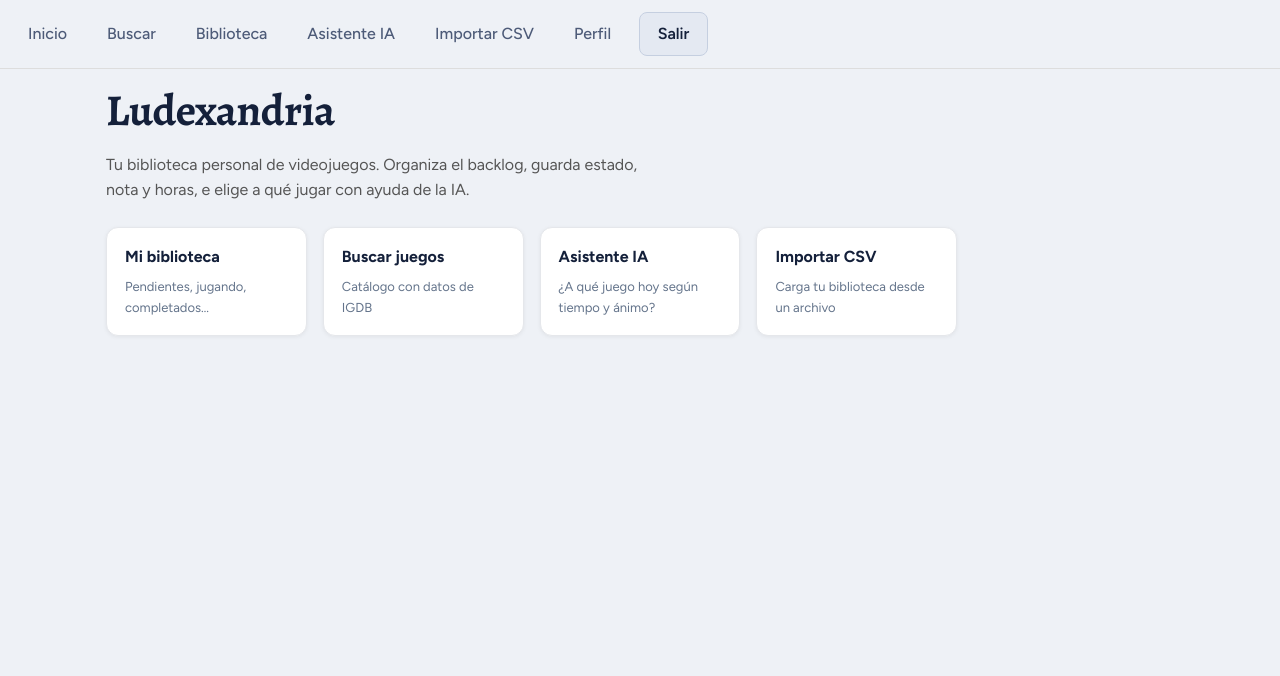
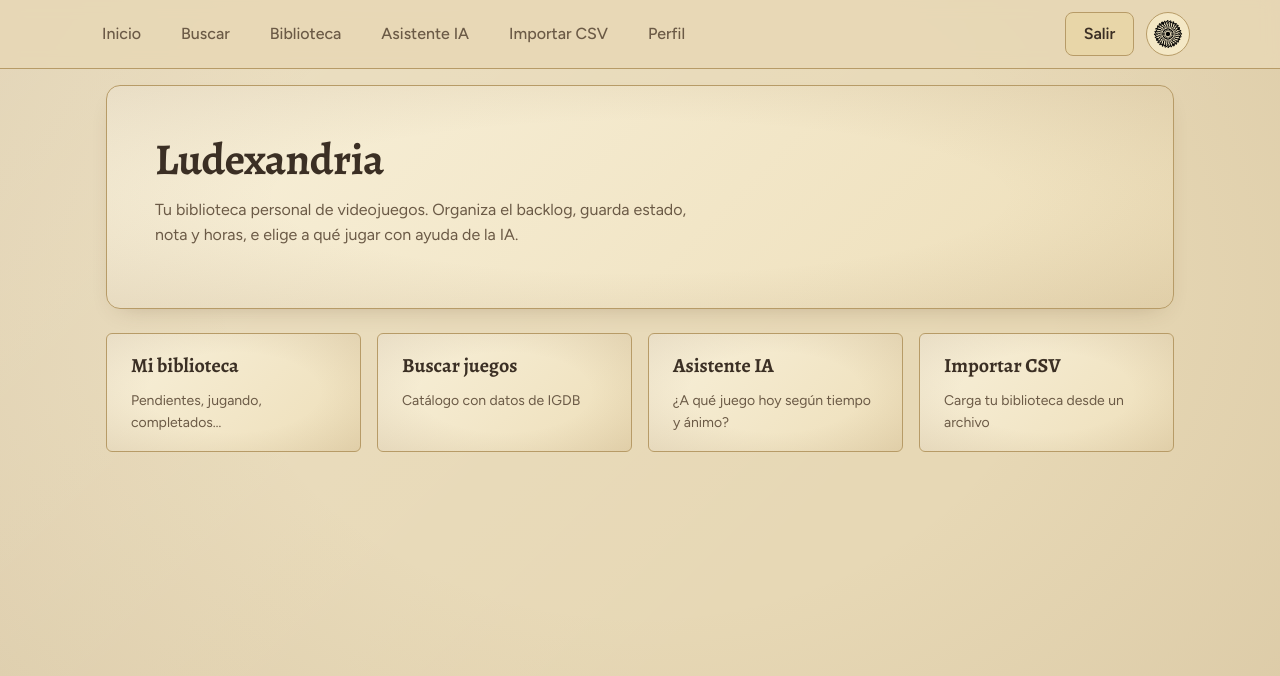
Before and after one commit to Charlie-cb8e00/Ludexandria, a React app in the folder frontend/: page / in a window 1280 px wide. Both pictures are taken after typing "name@example.com", "Sample123" into the empty fields and a click on the button "Entrar". Shown: the top 676 px of the page. Built offline with nearby package versions, Linux system fonts and the light colour scheme; the HTML template or start-up script is replaced by a standard one.

Commit message:
FondoTema

```diff
--- a/frontend/src/components/Navbar.jsx
+++ b/frontend/src/components/Navbar.jsx
@@ -1,4 +1,5 @@
 import { Link, useNavigate } from "react-router-dom";
+import ThemeSelector from "./ThemeSelector";
 
 export default function Navbar() {
     const navigate = useNavigate();
@@ -9,17 +10,22 @@ export default function Navbar() {
         navigate("/login");
     }
 
-    if (!token) return null;
-
     return (
-        <nav style={{ display: "flex", gap: "1rem", padding: "0.75rem 1rem", borderBottom: "1px solid #ddd" }}>
+        <nav className="navbar">
+            {token && (
+                <>
                     <Link to="/">Inicio</Link>
                     <Link to="/buscar">Buscar</Link>
                     <Link to="/biblioteca">Biblioteca</Link>
                     <Link to="/asistente">Asistente IA</Link>
                     <Link to="/importar">Importar CSV</Link>
                     <Link to="/perfil">Perfil</Link>
-            <button onClick={logout}>Salir</button>
+                </>
+            )}
+            <div className="navbar__actions">
+                {token && <button onClick={logout}>Salir</button>}
+                <ThemeSelector />
+            </div>
         </nav>
     );
 }
--- /dev/null
+++ b/frontend/src/components/ThemeSelector.jsx
@@ -0,0 +1,45 @@
+import { useEffect, useState } from "react";
+import lightThemeIcon from "../assets/theme-light.png";
+import darkThemeIcon from "../assets/theme-dark.png";
+
+const THEME_STORAGE_KEY = "ludexandria-theme";
+
+function getInitialTheme() {
+    const savedTheme = localStorage.getItem(THEME_STORAGE_KEY);
+    if (savedTheme === "light" || savedTheme === "dark") {
+        return savedTheme;
+    }
+
+    return window.matchMedia("(prefers-color-scheme: light)").matches ? "light" : "dark";
+}
+
+export default function ThemeSelector() {
+    const [theme, setTheme] = useState(getInitialTheme);
+
+    useEffect(() => {
+        document.documentElement.dataset.theme = theme;
+    }, [theme]);
+
+    function handleThemeChange() {
+        const nextTheme = theme === "light" ? "dark" : "light";
+        localStorage.setItem(THEME_STORAGE_KEY, nextTheme);
+        setTheme(nextTheme);
+    }
+
+    return (
+        <button
+            type="button"
+            className="theme-selector"
+            onClick={handleThemeChange}
+            aria-label={`Cambiar a modo ${theme === "light" ? "oscuro" : "claro"}`}
+            aria-pressed={theme === "dark"}
+            title={`Cambiar a modo ${theme === "light" ? "oscuro" : "claro"}`}
+        >
+            <img
+                src={theme === "light" ? lightThemeIcon : darkThemeIcon}
+                alt=""
+                className="theme-selector__icon"
+            />
+        </button>
+    );
+}
--- a/frontend/src/index.css
+++ b/frontend/src/index.css
@@ -14,17 +14,23 @@
 
 :root {
   /* Tema oscuro (por defecto) */
-  --bg: #0c1426;
-  --surface: #131f38;
-  --surface-2: #1b2b4a;
-  --line: #2b3f66;
-  --text: #ece3cc;
-  --text-muted: #a3adc2;
+  --bg: #18110d;
+  --page-texture:
+    radial-gradient(ellipse at 50% 35%, transparent 35%, rgba(8, 4, 2, 0.28) 100%),
+    linear-gradient(135deg, rgba(112, 67, 35, 0.08), transparent 60%);
+  --surface: #2b1c13;
+  --surface-2: #3a271b;
+  --surface-texture:
+    radial-gradient(ellipse at center, transparent 38%, rgba(12, 5, 2, 0.34) 100%),
+    linear-gradient(135deg, rgba(218, 160, 91, 0.08), rgba(28, 12, 5, 0.12));
+  --line: #6a482f;
+  --text: #f0dfc2;
+  --text-muted: #c1a987;
 
-  --accent: #e3b04b;
-  --accent-strong: #f0c566;
-  --on-accent: #0c1426;
-  --focus: #f0c566;
+  --accent: #d6a354;
+  --accent-strong: #e8ba70;
+  --on-accent: #25170d;
+  --focus: #efc06e;
 
   --ok: #8fcf6e;
   --danger: #f08a82;
@@ -37,7 +43,7 @@
   --st-completado: #8fcf6e;
   --st-abandonado: #b58b95;
 
-  --shadow: 0 10px 28px -12px rgba(0, 0, 0, 0.6);
+  --shadow: 0 12px 28px -12px rgba(0, 0, 0, 0.62);
 
   /* Tipografía */
   --font-title: "Alegreya", Georgia, "Times New Roman", serif;
@@ -68,17 +74,23 @@
 /* Tema claro: sigue al sistema salvo que se fuerce con data-theme="dark" */
 @media (prefers-color-scheme: light) {
   :root:not([data-theme="dark"]) {
-    --bg: #eef1f6;
-    --surface: #ffffff;
-    --surface-2: #e4e9f2;
-    --line: #c5cfe0;
-    --text: #14203a;
-    --text-muted: #4d5b78;
+    --bg: #e7d8b5;
+    --page-texture:
+      radial-gradient(ellipse at 50% 35%, transparent 45%, rgba(112, 72, 29, 0.10) 100%),
+      linear-gradient(135deg, rgba(255, 255, 255, 0.2), transparent 65%);
+    --surface: #f4e8c6;
+    --surface-2: #e8d6a8;
+    --surface-texture:
+      radial-gradient(ellipse at center, transparent 48%, rgba(112, 72, 29, 0.11) 100%),
+      linear-gradient(135deg, rgba(255, 255, 255, 0.35), rgba(180, 137, 68, 0.10));
+    --line: #b79b67;
+    --text: #3b2f24;
+    --text-muted: #6b5a46;
 
     --accent: #8a5c06;
     --accent-strong: #6f4803;
-    --on-accent: #ffffff;
-    --focus: #1d2d4d;
+    --on-accent: #fff5dc;
+    --focus: #70420d;
 
     --ok: #2f7a1c;
     --danger: #b3261e;
@@ -90,24 +102,30 @@
     --st-completado: #3f8a24;
     --st-abandonado: #8a5a66;
 
-    --shadow: 0 10px 24px -14px rgba(20, 32, 58, 0.35);
+    --shadow: 0 10px 24px -14px rgba(83, 54, 22, 0.3);
     color-scheme: light;
   }
 }
 
 /* Tema claro forzado (para un futuro botón de cambio de tema) */
 :root[data-theme="light"] {
-  --bg: #eef1f6;
-  --surface: #ffffff;
-  --surface-2: #e4e9f2;
-  --line: #c5cfe0;
-  --text: #14203a;
-  --text-muted: #4d5b78;
+  --bg: #e7d8b5;
+  --page-texture:
+    radial-gradient(ellipse at 50% 35%, transparent 45%, rgba(112, 72, 29, 0.10) 100%),
+    linear-gradient(135deg, rgba(255, 255, 255, 0.2), transparent 65%);
+  --surface: #f4e8c6;
+  --surface-2: #e8d6a8;
+  --surface-texture:
+    radial-gradient(ellipse at center, transparent 48%, rgba(112, 72, 29, 0.11) 100%),
+    linear-gradient(135deg, rgba(255, 255, 255, 0.35), rgba(180, 137, 68, 0.10));
+  --line: #b79b67;
+  --text: #3b2f24;
+  --text-muted: #6b5a46;
 
   --accent: #8a5c06;
   --accent-strong: #6f4803;
-  --on-accent: #ffffff;
-  --focus: #1d2d4d;
+  --on-accent: #fff5dc;
+  --focus: #70420d;
 
   --ok: #2f7a1c;
   --danger: #b3261e;
@@ -119,7 +137,7 @@
   --st-completado: #3f8a24;
   --st-abandonado: #8a5a66;
 
-  --shadow: 0 10px 24px -14px rgba(20, 32, 58, 0.35);
+  --shadow: 0 10px 24px -14px rgba(83, 54, 22, 0.3);
   color-scheme: light;
 }
 
@@ -139,7 +157,9 @@ html {
 
 body {
   margin: 0;
-  background: var(--bg);
+  background-color: var(--bg);
+  background-image: var(--page-texture);
+  background-attachment: fixed;
   color: var(--text);
   font-family: var(--font-body);
   font-size: var(--fs-base);
@@ -253,6 +273,7 @@ textarea {
   font-weight: 400;
   color: var(--text);
   background: var(--surface);
+  background-image: var(--surface-texture);
   border: 1.5px solid var(--line);
   border-radius: var(--r-control);
   min-height: 44px;
@@ -416,6 +437,36 @@ button:disabled,
   border-radius: var(--r-control) var(--r-control) 0 0;
 }
 
+.navbar__actions {
+  display: flex;
+  align-items: center;
+  gap: var(--space-3);
+  margin-left: auto;
+}
+.navbar__actions .theme-selector {
+  display: inline-flex;
+  align-items: center;
+  justify-content: center;
+  width: 44px;
+  height: 44px;
+  min-height: 44px;
+  padding: 4px;
+  background: #f4e8c6;
+  border: 1.5px solid #b79b67;
+  border-radius: 50%;
+}
+.navbar__actions .theme-selector:hover {
+  background: #f4e8c6;
+  border-color: var(--accent);
+  box-shadow: 0 0 0 3px color-mix(in srgb, var(--accent) 25%, transparent);
+}
+.theme-selector__icon {
+  display: block;
+  width: 100%;
+  height: 100%;
+  object-fit: contain;
+}
+
 /* --------------------------------------------------------------------------
    5. Contenido de página
    -------------------------------------------------------------------------- */
@@ -434,6 +485,7 @@ button:disabled,
 
 .panel {
   background: var(--surface);
+  background-image: var(--surface-texture);
   border: 1px solid var(--line);
   border-radius: var(--r-card);
   padding: var(--space-5);
@@ -443,6 +495,23 @@ button:disabled,
 .auth-card {
   width: min(420px, 100% - 2rem);
   margin: var(--space-6) auto;
+}
+
+/* Portada de inicio */
+.portada {
+  padding: clamp(1.5rem, 5vw, 3rem);
+  background: var(--surface);
+  background-image: var(--surface-texture);
+  border: 1px solid var(--line);
+  border-radius: var(--r-modal);
+  box-shadow: var(--shadow);
+}
+.portada h1 {
+  margin-bottom: var(--space-3);
+}
+.portada__descripcion {
+  max-width: 560px;
+  color: var(--text-muted);
 }
 
 /* Accesos de la portada (Home) */
@@ -459,6 +528,7 @@ button:disabled,
   gap: var(--space-2);
   padding: var(--space-4) var(--space-5);
   background: var(--surface);
+  background-image: var(--surface-texture);
   border: 1px solid var(--line);
   border-radius: var(--r-card);
   color: var(--text);
@@ -517,6 +587,7 @@ button:disabled,
   display: flex;
   flex-direction: column;
   background: var(--surface);
+  background-image: var(--surface-texture);
   border: 1px solid var(--line);
   border-radius: var(--r-card);
   overflow: hidden;
--- a/frontend/src/pages/Home.jsx
+++ b/frontend/src/pages/Home.jsx
@@ -6,52 +6,34 @@ export default function Home() {
             <section className="portada">
                 <div className="portada__contenido">
                     <h1>Ludexandria</h1>
-                    <p style={{ color: "#555", maxWidth: 560 }}>
+                    <p className="portada__descripcion">
                         Tu biblioteca personal de videojuegos. Organiza el backlog, guarda estado,
                         nota y horas, e elige a qué jugar con ayuda de la IA.
                     </p>
                 </div>
             </section>
 
-            <section style={{ display: "grid", gridTemplateColumns: "repeat(auto-fill, minmax(200px, 1fr))", gap: 16, marginTop: 24 }}>
-                <Link to="/biblioteca" style={cardStyle}>
+            <section className="tiles">
+                <Link to="/biblioteca" className="tile">
                     <strong>Mi biblioteca</strong>
-                    <span style={descStyle}>Pendientes, jugando, completados…</span>
+                    <span>Pendientes, jugando, completados…</span>
                 </Link>
 
-                <Link to="/buscar" style={cardStyle}>
+                <Link to="/buscar" className="tile">
                     <strong>Buscar juegos</strong>
-                    <span style={descStyle}>Catálogo con datos de IGDB</span>
+                    <span>Catálogo con datos de IGDB</span>
                 </Link>
 
-                <Link to="/asistente" style={cardStyle}>
+                <Link to="/asistente" className="tile">
                     <strong>Asistente IA</strong>
-                    <span style={descStyle}>¿A qué juego hoy según tiempo y ánimo?</span>
+                    <span>¿A qué juego hoy según tiempo y ánimo?</span>
                 </Link>
 
-                <Link to="/importar" style={cardStyle}>
+                <Link to="/importar" className="tile">
                     <strong>Importar CSV</strong>
-                    <span style={descStyle}>Carga tu biblioteca desde un archivo</span>
+                    <span>Carga tu biblioteca desde un archivo</span>
                 </Link>
             </section>
         </div>
     );
 }
-
-const cardStyle = {
-    display: "flex",
-    flexDirection: "column",
-    gap: 8,
-    padding: "16px 18px",
-    border: "1px solid #e5e7eb",
-    borderRadius: 12,
-    textDecoration: "none",
-    color: "inherit",
-    background: "#fff",
-    boxShadow: "0 1px 4px rgba(0,0,0,0.06)",
-};
-
-const descStyle = {
-    fontSize: 13,
-    color: "#64748b",
-};
```
Also changed, not shown: frontend/src/assets/theme-dark.png (added), frontend/src/assets/theme-light.png (added). Lines whose indentation alone changed are shown as unchanged.
